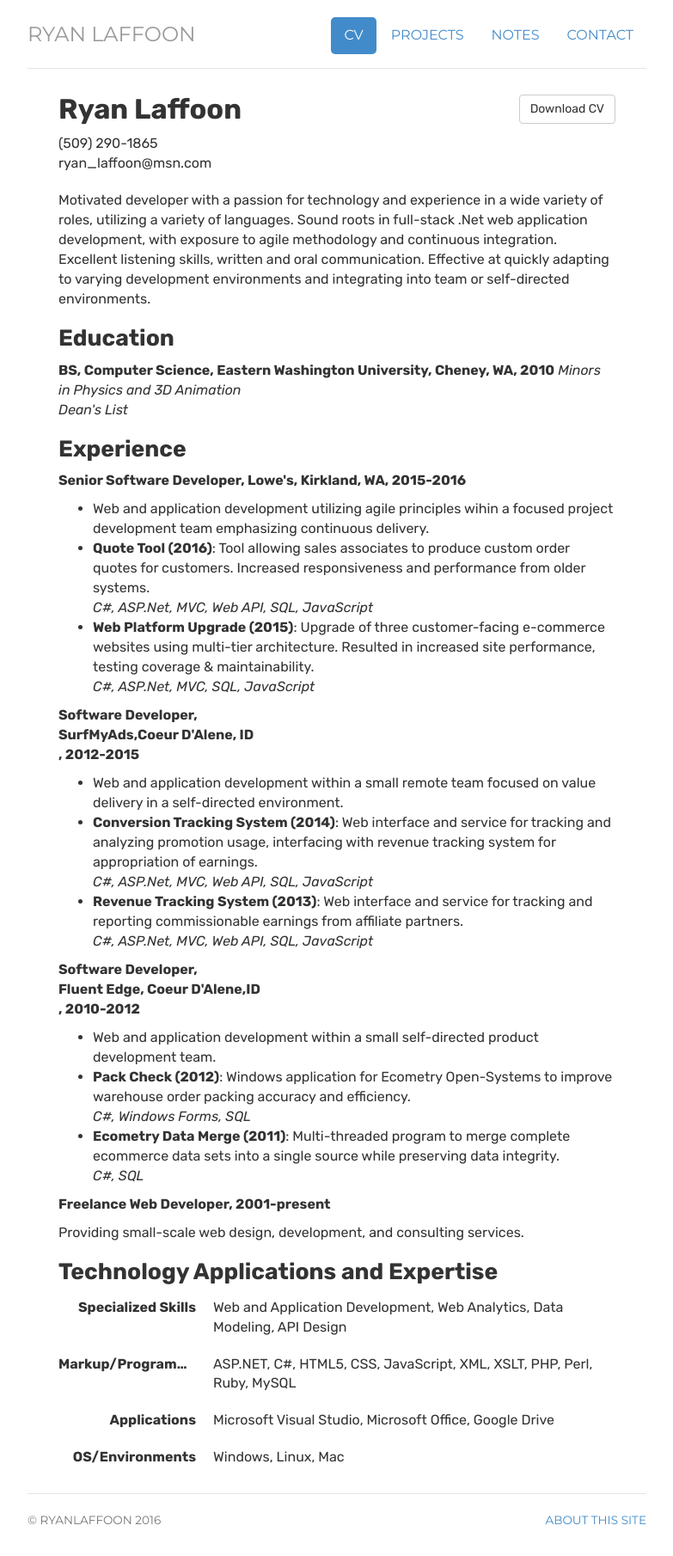
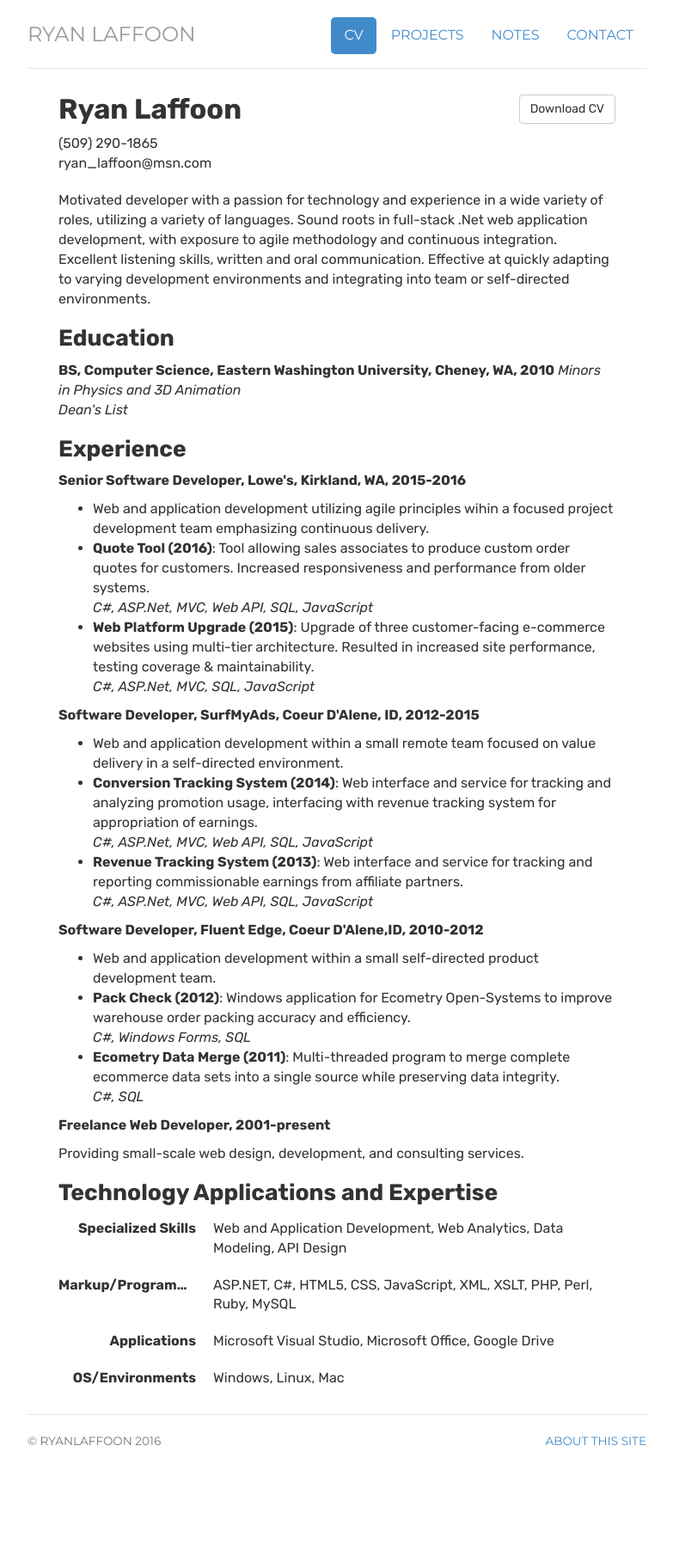
Before and after one commit to ryanlaffoon/ryanlaffoon.github.io, a Jekyll site: the page built from cv/index.html, in a window 1280 px wide. Shown: the whole page at 86% size, without its empty margins (248-1031 px from the left). Built offline with Jekyll 4.4.1, drawn with Linux system fonts in a browser that asks for light colours; after the commit the page ends 1718 px from its top, so only the background shows below that.

Commit message:
cv updates

```diff
--- a/cv/index.html
+++ b/cv/index.html
@@ -36,11 +36,7 @@ description: CV for Ryan Laffoon, a Developer and Musician living and working in
         </ul>
 
         <p>
-            <div class="experience-header"><span itemprop="jobTitle">Software Developer</span>,
-               <div itemprop="address" itemscope itemtype="http://schema.org/Organization">
-                   <span itemprop="name">SurfMyAds</span>,<span itemprop="addressLocality">Coeur D'Alene</span>, <span itemprop="addressRegion">ID</span>
-               </div>, 2012-2015
-            </div>
+            <span class="experience-header"><span itemprop="jobTitle">Software Developer</span>, <span itemprop="affiliation">SurfMyAds</span>, <span itemprop="addressLocality">Coeur D'Alene</span>, <span itemprop="addressRegion">ID</span>, 2012-2015</span>
         </p>
         <ul>
             <li>Web and application development within a small remote team focused on value delivery in a self-directed environment.</li>
@@ -51,12 +47,7 @@ description: CV for Ryan Laffoon, a Developer and Musician living and working in
         </ul>
 
         <p>
-            <div class="experience-header"><span itemprop="jobTitle">Software Developer</span>,
-                <div itemprop="address" itemscope itemtype="http://schema.org/Organization">
-                    <span itemprop="name">Fluent Edge</span>,
-                    <span itemprop="addressLocality">Coeur D'Alene</span>,<span itemprop="addressRegion">ID</span>
-               </div>, 2010-2012
-            </div>
+            <span class="experience-header"><span itemprop="jobTitle">Software Developer</span>, <span itemprop="affiliation">Fluent Edge</span>, <span itemprop="addressLocality">Coeur D'Alene</span>,<span itemprop="addressRegion">ID</span>, 2010-2012</span>
         </p>
         <ul>
             <li>Web and application development within a small self-directed product development team.
@@ -66,7 +57,7 @@ description: CV for Ryan Laffoon, a Developer and Musician living and working in
                 <span class="experience-tags">C#, SQL</span></li>
         </ul>
         <p>
-            <div class="experience-header"><span itemprop="jobTitle">Freelance Web Developer</span>, 2001-present</div>
+            <span class="experience-header"><span itemprop="jobTitle">Freelance Web Developer</span>, 2001-present</span>
         </p>
         <p>Providing small-scale web design, development, and consulting services.</p>
 
```
